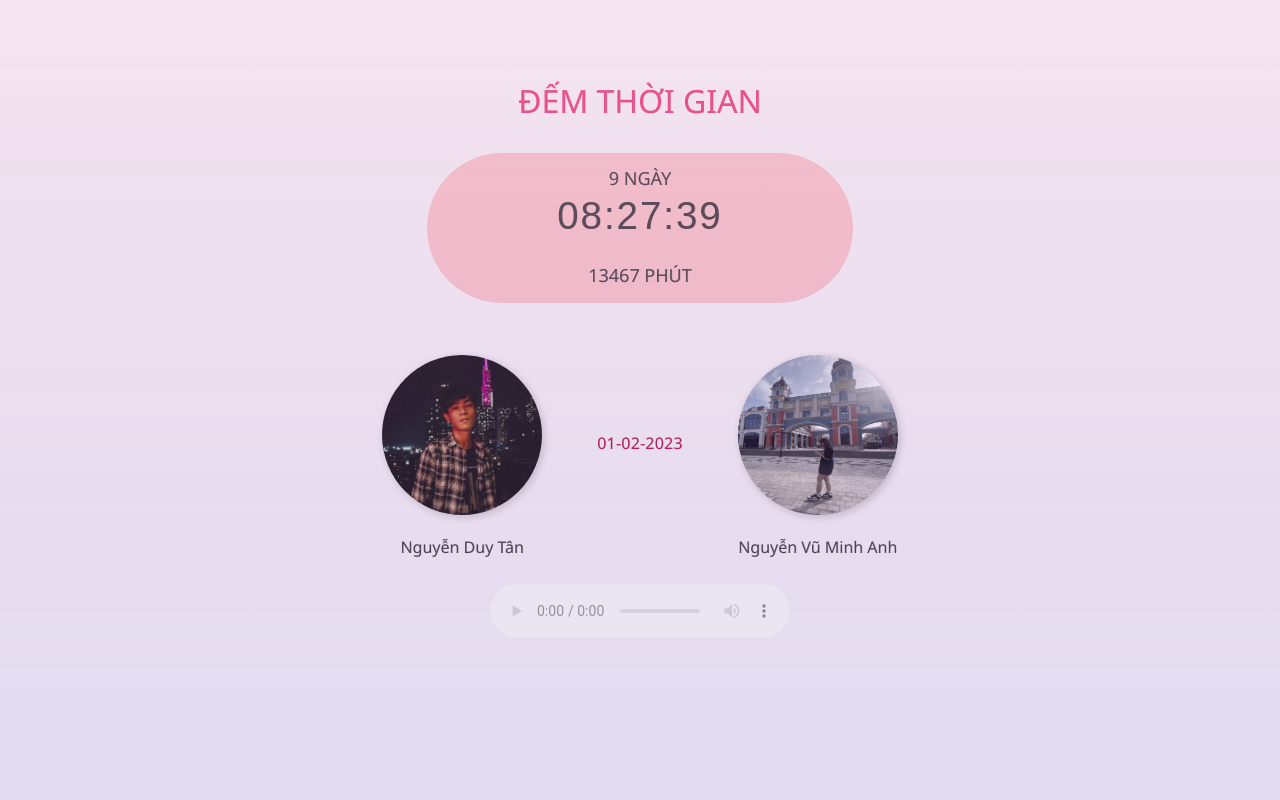
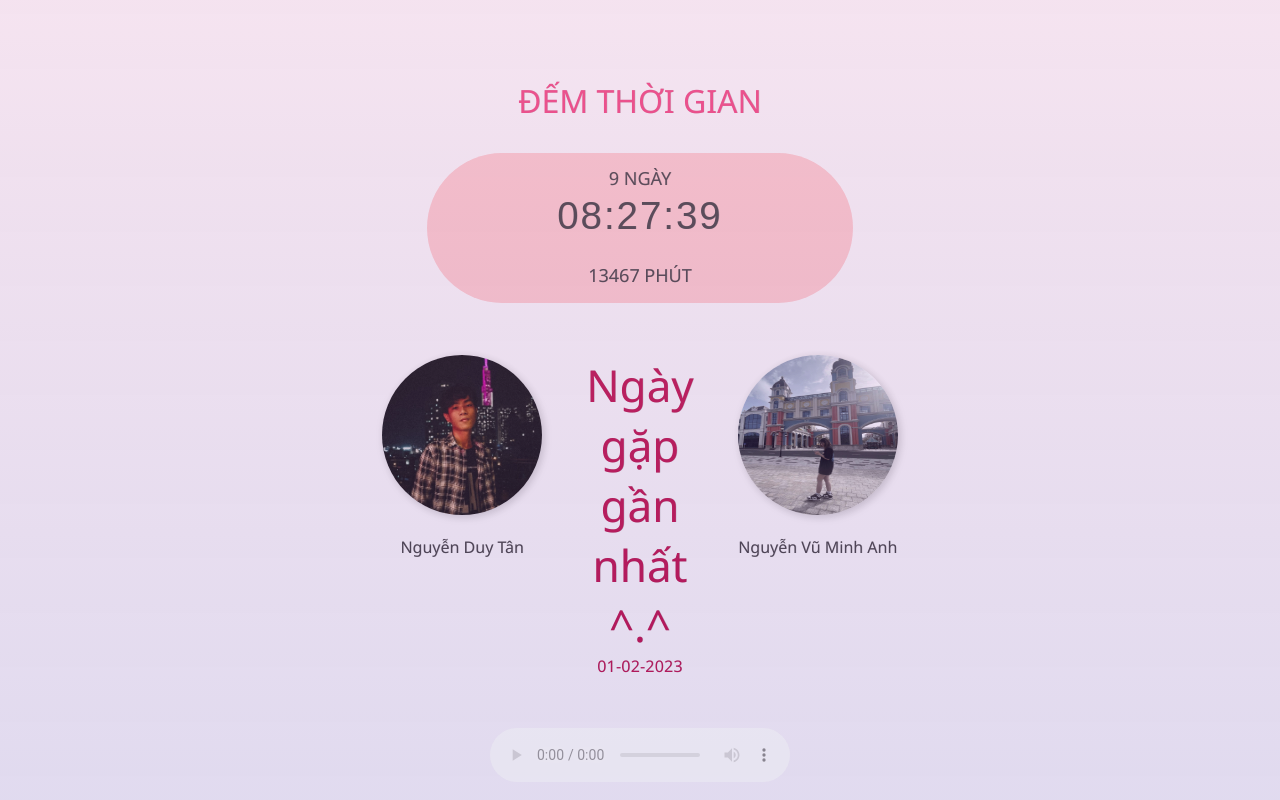
Before and after one commit to duytan12a7/counttime, a plain HTML site: page index.html in a window 1280 px wide. Drawn offline with Linux system fonts and the light colour scheme.

Commit message:
Update index.html

```diff
--- a/index.html
+++ b/index.html
@@ -27,6 +27,7 @@
                   </div>
                   <div id="heart">
                         <!--❤-->
+                    Ngày gặp gần nhất ^.^
                     <anni>...</anni>
                   </div>
                   <div class="two">
```
